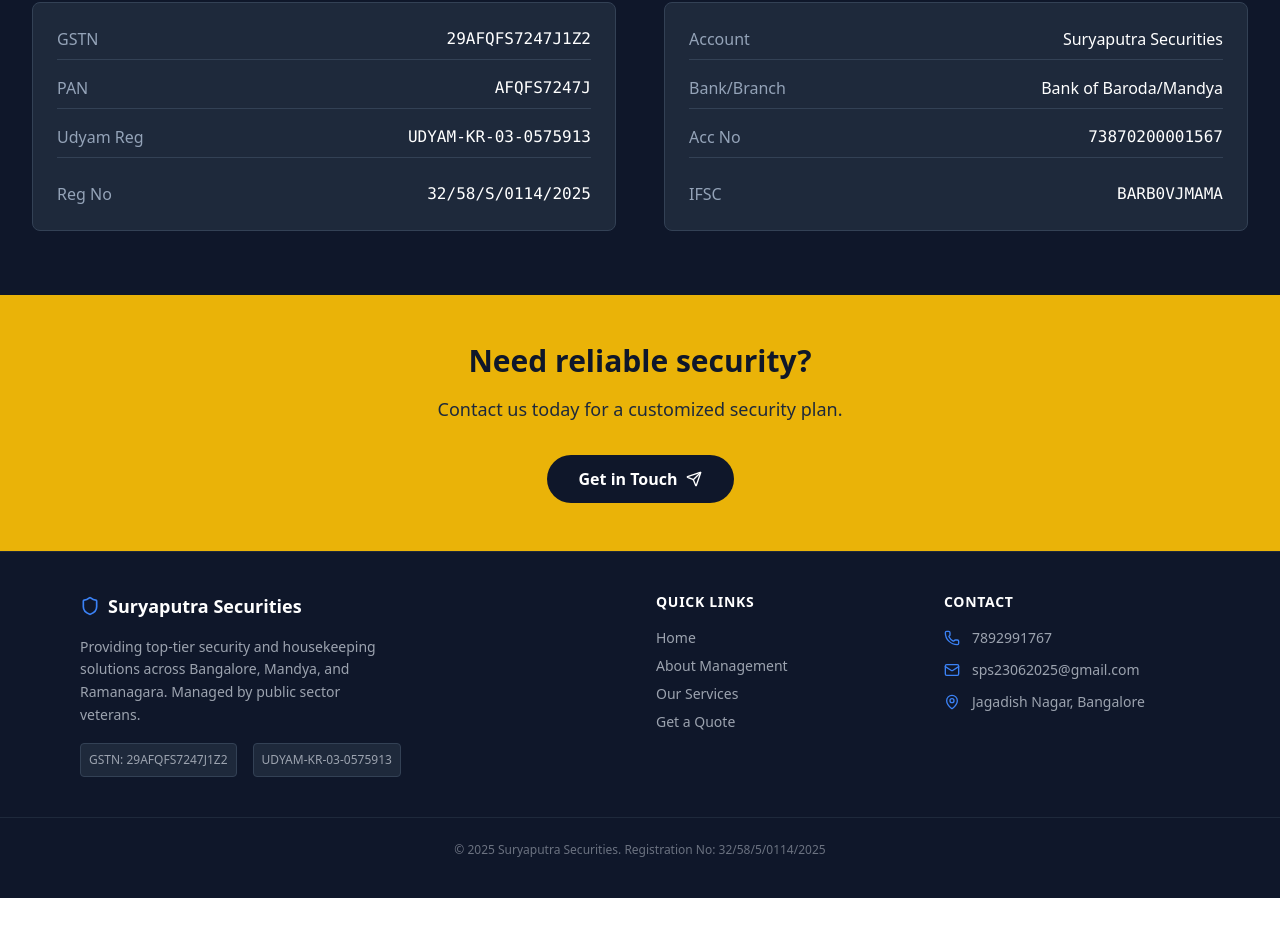
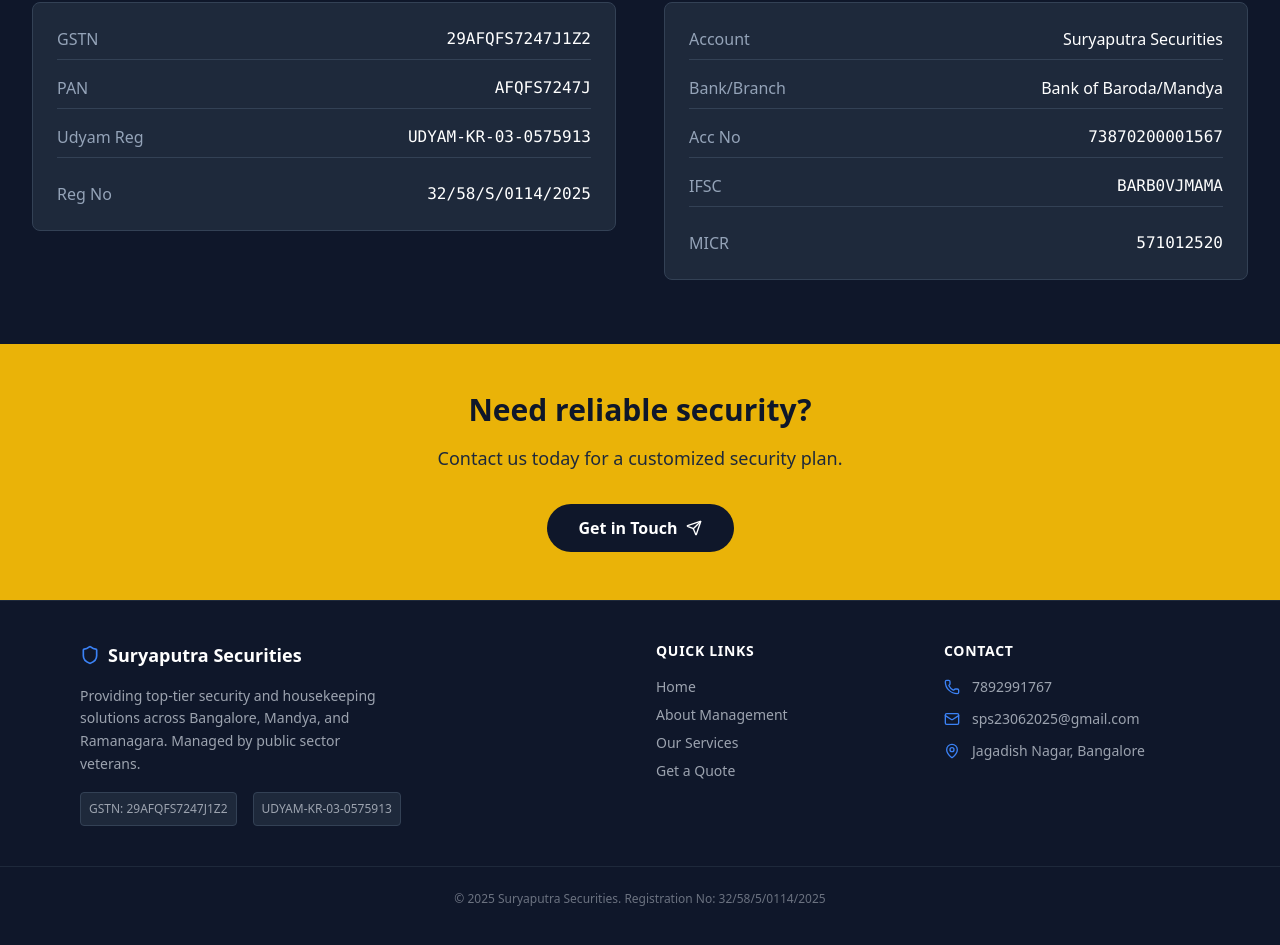
Before and after one commit to Prajwal1406/Suryaputra-Securityes-Website, a React (Create React App) app: page /about in a window 1280 px wide. Shown: the part 2009-2954 px from the top of the page. Before the commit the page ends 2907 px from the top, so only its background shows below. Built offline with nearby package versions, Linux system fonts and the light colour scheme.

Commit message:
official info added

```diff
--- a/src/pages/About.jsx
+++ b/src/pages/About.jsx
@@ -292,10 +292,16 @@
                     73870200001567
                   </span>
                 </div>
-                <div className="grid grid-cols-3 gap-4 pt-2">
+                <div className="grid grid-cols-3 gap-4 border-b border-slate-700 pb-2">
                   <span className="text-slate-400 col-span-1">IFSC</span>
                   <span className="font-mono text-white col-span-2 text-right">
                     BARB0VJMAMA
+                  </span>
+                </div>
+                <div className="grid grid-cols-3 gap-4 pt-2">
+                  <span className="text-slate-400 col-span-1">MICR</span>
+                  <span className="font-mono text-white col-span-2 text-right">
+                    571012520
                   </span>
                 </div>
               </div>
```
Also changed, not shown: 1 other file (tests, documents, lock files or other folders).
